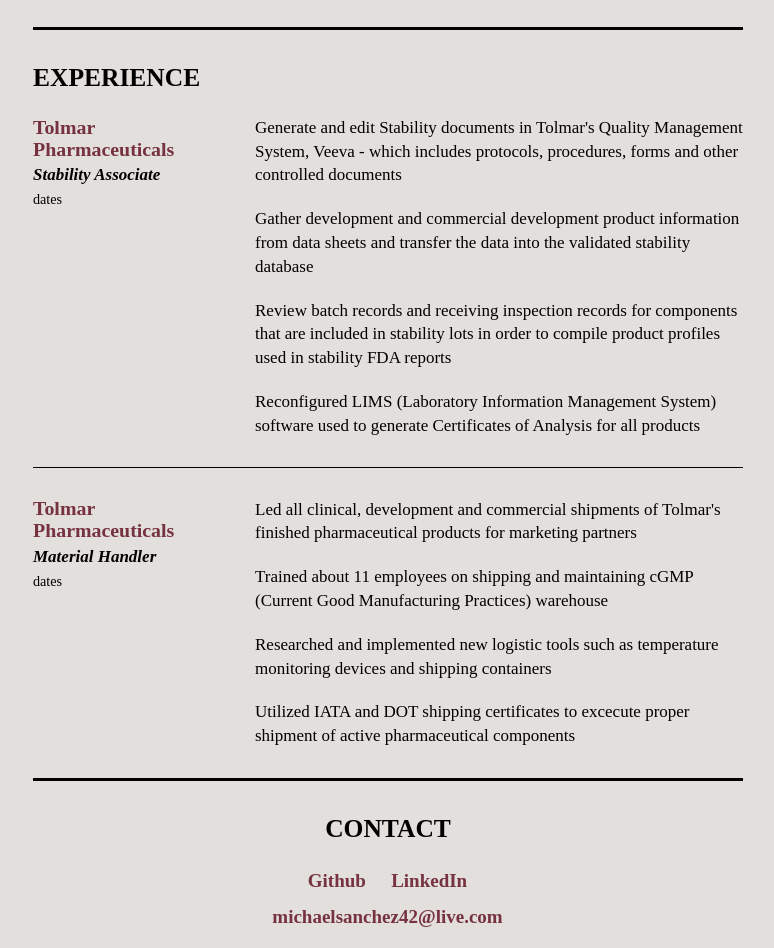
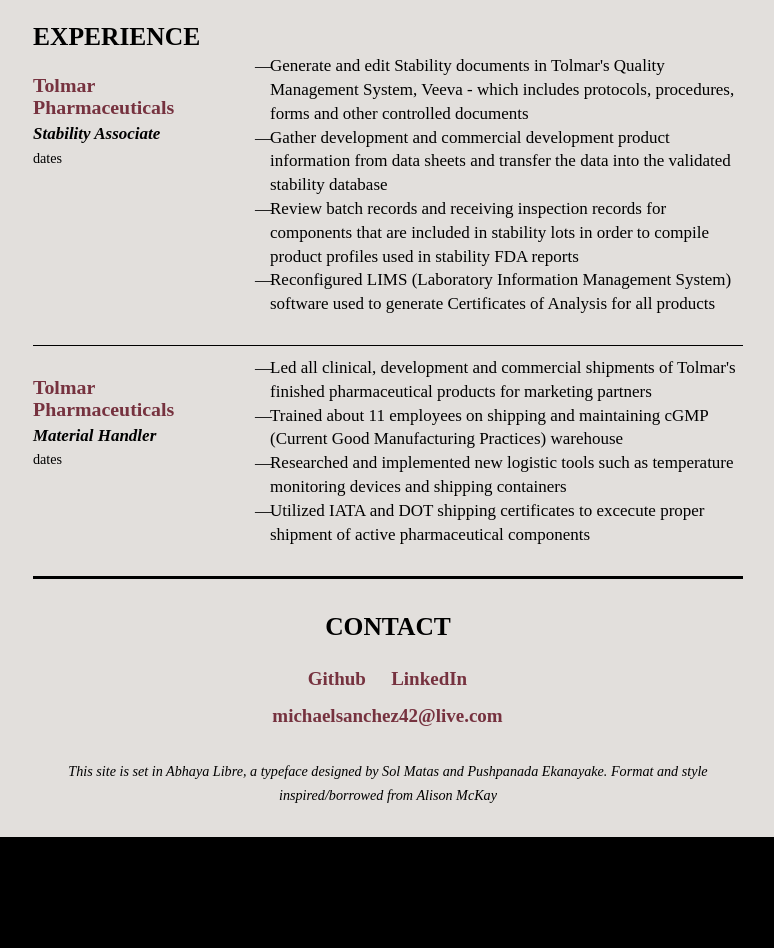
Before and after one commit to MichaelS42/portfolio, a website: page src/index.html in a window 1280 px wide. Shown: the part 1205-2153 px from the top of the page, without its empty margins (252-1026 px from the left). After the commit the page ends 2047 px from the top, so only its background shows below. Drawn offline with Linux system fonts and the light colour scheme; a web font is replaced by a local one.

Commit message:
format edits

```diff
--- a/src/index.html
+++ b/src/index.html
@@ -33,7 +33,7 @@
     <h2>Skills</h2>
     <div class="grid">
       <div class="column">
-        <h2>Languages, Libraries and Frameworks</h2>
+        <h5>Languages, Libraries and Frameworks</h5>
         <ul>
           <li>Semantic HTML + HTML5</li>
           <li>CSS + SCSS</li>
@@ -112,10 +112,12 @@
         <p class="timeframe"><small>dates</small></p>
       </div>
       <div class="column description">
-        <p>Generate and edit Stability documents in Tolmar's Quality Management System, Veeva - which includes protocols, procedures, forms and other controlled documents</p>
-        <p>Gather development and commercial development product information from data sheets and transfer the data into the validated stability database</p>
-        <p>Review batch records and receiving inspection records for components that are included in stability lots in order to compile product profiles used in stability FDA reports</p>
-        <p>Reconfigured LIMS (Laboratory Information Management System) software used to generate Certificates of Analysis for all products</p>
+        <ul style="list-style-type:disc;">
+        <li>Generate and edit Stability documents in Tolmar's Quality Management System, Veeva - which includes protocols, procedures, forms and other controlled documents</li>
+        <li>Gather development and commercial development product information from data sheets and transfer the data into the validated stability database</li>
+        <li>Review batch records and receiving inspection records for components that are included in stability lots in order to compile product profiles used in stability FDA reports</li>
+        <li>Reconfigured LIMS (Laboratory Information Management System) software used to generate Certificates of Analysis for all products</li>
+      </ul>
       </div>
     </div>
     <div class="grid">
@@ -125,10 +127,12 @@
         <p class="timeframe"><small>dates</small></p>
       </div>
       <div class="column description">
-        <p>Led all clinical, development and commercial shipments of Tolmar's finished pharmaceutical products for marketing partners</p>
-        <p>Trained about 11 employees on shipping and maintaining cGMP (Current Good Manufacturing Practices) warehouse</p>
-        <p>Researched and implemented new logistic tools such as temperature monitoring devices and shipping containers</p>
-        <p>Utilized IATA and DOT shipping certificates to excecute proper shipment of active pharmaceutical components</p>
+        <ul style="list-style-type:disc;">
+        <li>Led all clinical, development and commercial shipments of Tolmar's finished pharmaceutical products for marketing partners</li>
+        <li>Trained about 11 employees on shipping and maintaining cGMP (Current Good Manufacturing Practices) warehouse</li>
+        <li>Researched and implemented new logistic tools such as temperature monitoring devices and shipping containers</li>
+        <li>Utilized IATA and DOT shipping certificates to excecute proper shipment of active pharmaceutical components</li>
+      </ul>
       </div>
     </div>
     <!-- <div class="grid">
```
